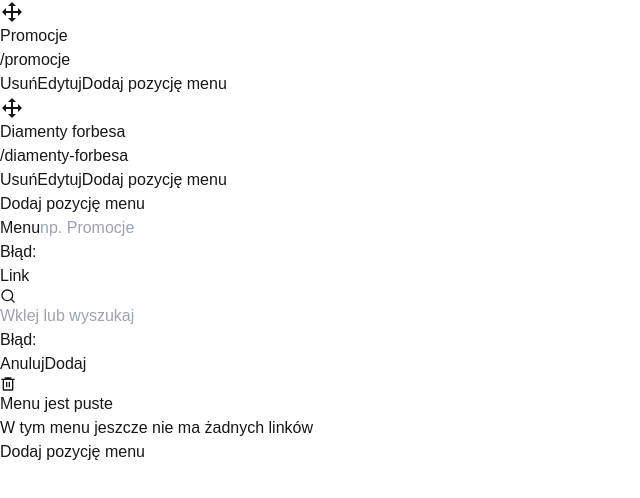
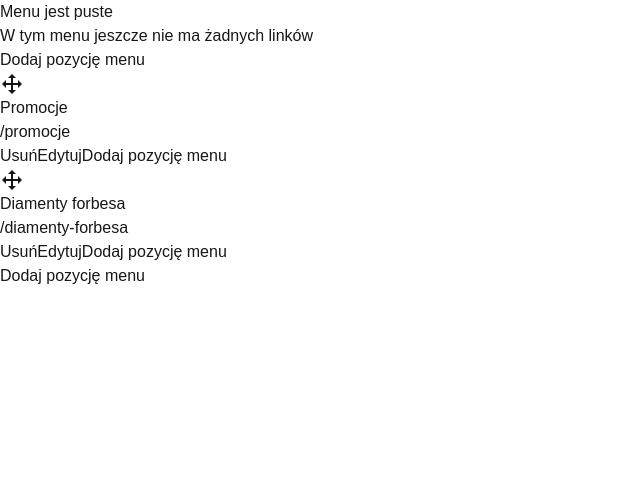
Before and after one commit to SebastianJedrak/droplo-recruitment-task, a Next.js app: page / in a window 1280 px wide. Shown: the top 498 px of the page, without its empty margins (0-640 px from the left). Built offline with nearby package versions, Linux system fonts and the light colour scheme.

Commit message:
feat(add-menu): created addNewMenu function

```diff
--- a/src/app/page.tsx
+++ b/src/app/page.tsx
@@ -1,19 +1,29 @@
-"use client"
+"use client";
 
 import MenuCard from "@/components/MenuCard";
 import EditMenuItem from "@/components/EditMenuItem";
 import AddMenuItem from "@/components/AddMenuItem";
 import { useAppContext } from "./context/AppContext";
+import { useState } from "react";
 
 export default function Home() {
   const { state, setState } = useAppContext();
 
-  console.log(state)
+  const [newMenuForms, setNewMenuForms] = useState<{ id: string }[]>([]);
+  const addNewMenu = () => {
+    setNewMenuForms((menuForms) => [
+      ...menuForms,
+      { id: String(menuForms.length) },
+    ]);
+  };
+
   return (
     <>
+      <AddMenuItem payload={addNewMenu} />
+      {newMenuForms.map((menuForm) => (
+        <EditMenuItem key={menuForm.id} id={menuForm.id} />
+      ))}
       <MenuCard />
-      <EditMenuItem />
-      <AddMenuItem />
     </>
   );
 }
--- a/src/components/AddMenuItem.tsx
+++ b/src/components/AddMenuItem.tsx
@@ -3,7 +3,7 @@ import Card from "./UI/Card";
 import Button from "./UI/Button";
 
 interface AddMenuItemProps {
-  payload?: () => void;
+  payload: () => void;
 }
 
 const AddMenuItem: React.FC<AddMenuItemProps> = ({ payload }) => {
--- a/src/components/EditMenuItem.tsx
+++ b/src/components/EditMenuItem.tsx
@@ -17,7 +17,11 @@ const schema = z.object({
 
 type FormFields = z.infer<typeof schema>;
 
-const EditMenuItem: React.FC = () => {
+interface EditMenuItemProps {
+  id: string;
+}
+
+const EditMenuItem: React.FC<EditMenuItemProps> = () => {
   const {
     register,
     handleSubmit,
```
